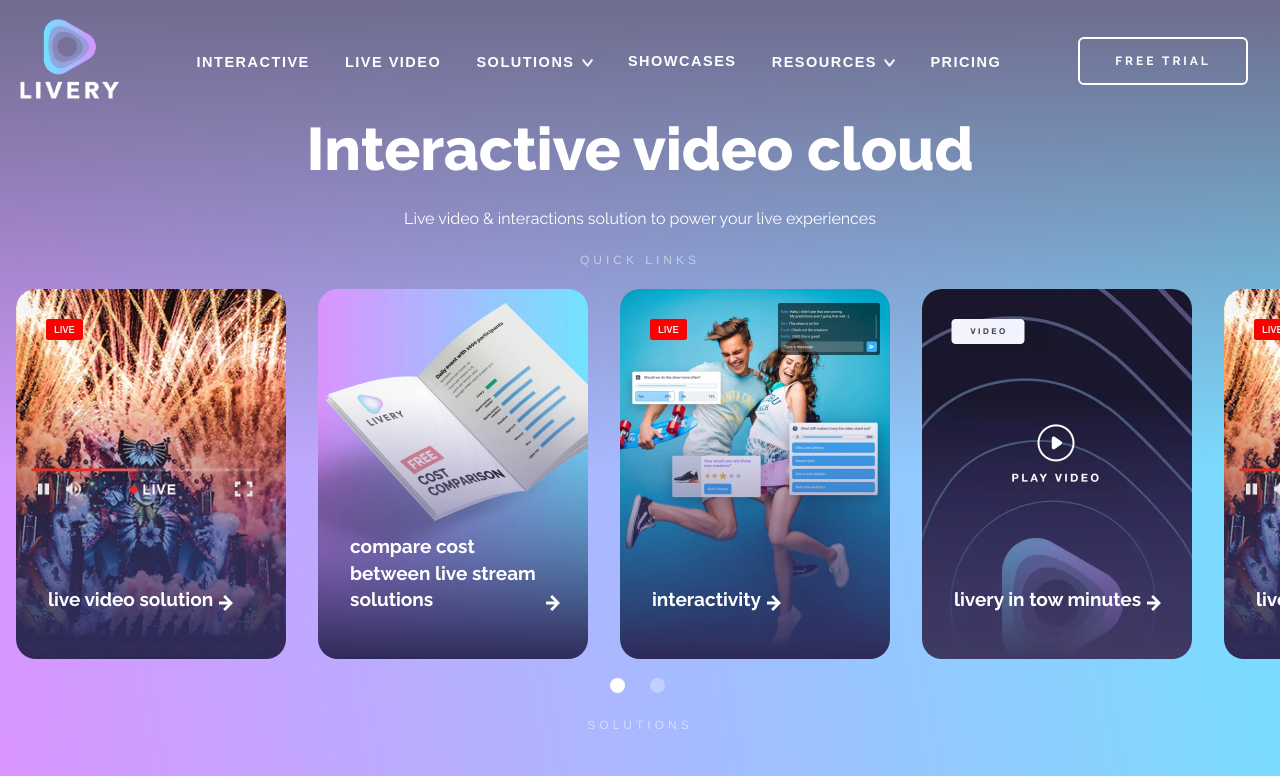
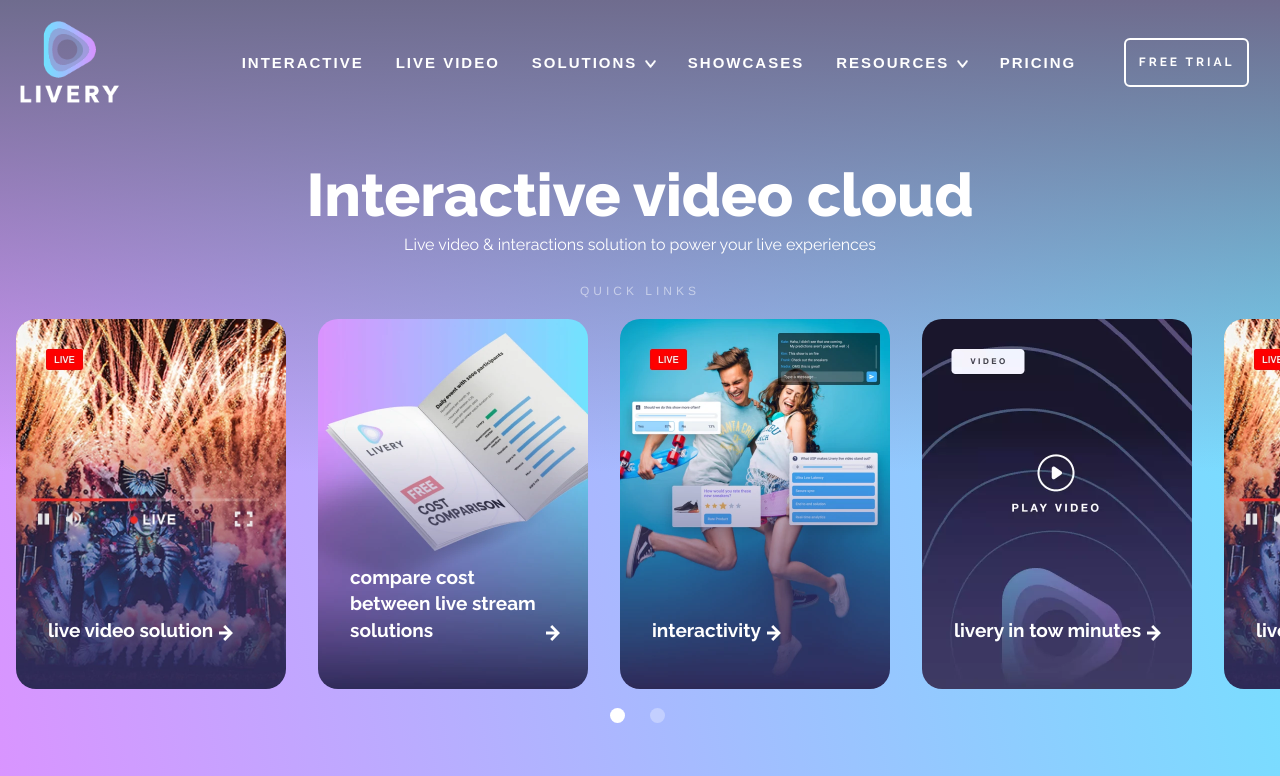
Before and after one commit to Yasser-Slaymen/livey-home-testing-live, a React (Create React App) app: page / in a window 1280 px wide. Shown: the top 776 px of the page. Built offline with nearby package versions, Linux system fonts and the light colour scheme; a web font is replaced by a local one.

Commit message:
editing first section

```diff
--- a/src/HomeStyles/atomic/ButtomHome.module.css
+++ b/src/HomeStyles/atomic/ButtomHome.module.css
@@ -6,15 +6,17 @@
     text-decoration: none;
     font-weight: bold;
     width: 170px;
-    height: 48.39px;
+    height: 49.2px;
     line-height: 1.2em;
     letter-spacing: 3px;
     color: #ffffff;
     border: 2.5px solid #ffffff;
-    margin-right: 1em;
+    /* margin-right: 1em; */
     border-radius: 0.5em;
     text-transform: uppercase;
     background-color: transparent;
+    margin-right: 31px;
+    margin-top: -4px;
   }
   .navhome_btn:hover {
     background-color: rgba(241, 245, 241, 0.4);
@@ -22,5 +24,6 @@
   }
   .Header_logo {
     max-width: 100px;
-    max-height: 81px;
+    height: 82.35px;
+    margin-left: 20px;
   }
--- a/src/HomeStyles/custom/Quiklinks.module.css
+++ b/src/HomeStyles/custom/Quiklinks.module.css
@@ -70,6 +70,11 @@
   background-color: transparent;
   border: none;
 }
+@media (min-width: 45em) {
+  .Quiklinks{
+    margin-top: -2.6em;
+  }
+}
 @media (min-width: 85em) {
   /* slide */
   .Quiklinks_SlideContainarSlide {
--- a/src/HomeStyles/custom/Resources.module.css
+++ b/src/HomeStyles/custom/Resources.module.css
@@ -13,9 +13,9 @@
 }
 .DropdownMenu_title {
   font-family: "AvenirNext", Sans-serif;
-  font-size: 14.5px;
+  font-size: 15px;
   font-weight: 600;
-  letter-spacing: 1.5px;
+  letter-spacing: 2px;
   text-align: center;
   color: #ffff;
   cursor: pointer;
--- a/src/HomeStyles/custom/ShowCases.module.css
+++ b/src/HomeStyles/custom/ShowCases.module.css
@@ -13,9 +13,9 @@
 }
 .ShowCases_LinkTitle {
   font-family: "AvenirNext", Sans-serif;
-  font-size: 14.5px;
+  font-size: 15px;
   font-weight: 600;
-  letter-spacing: 1.5px;
+  letter-spacing: 2px;
   text-align: center;
   text-decoration: none;
   color: #ffff;
--- a/src/HomeStyles/custom/Solutions.module.css
+++ b/src/HomeStyles/custom/Solutions.module.css
@@ -8,9 +8,9 @@
 
 .SolutionsMenu_title {
   font-family: "AvenirNext", Sans-serif;
-  font-size: 14.5px;
+  font-size: 15px;
   font-weight: 600;
-  letter-spacing: 1.5px;
+  letter-spacing: 2px;
   text-align: center;
   color:#ffff ;
   cursor: pointer;
--- a/src/HomeStyles/custom/VideoCloud.module.css
+++ b/src/HomeStyles/custom/VideoCloud.module.css
@@ -8,7 +8,7 @@
   font-weight: 800;
   line-height: 0.9em;
   letter-spacing: -0.24px;
-  margin-bottom: 0.5em;
+  margin-bottom: 10px;
   margin-top: 0em;
   text-align: center;
 }
--- a/src/HomeStyles/genralStyle/Headerhome.module.css
+++ b/src/HomeStyles/genralStyle/Headerhome.module.css
@@ -1,9 +1,9 @@
 .items_listeFirstHome a {
     font-family: "AvenirNext", Sans-serif;
-    font-size: 14.5px;
+    font-size: 15px;
     font-weight: 600;
     text-decoration: none;
-    letter-spacing: 1.5px;
+    letter-spacing: 2px;
     background-color: transparent;
     color: #ffff;
     text-transform: uppercase;
--- a/src/HomeStyles/genralStyle/HeroSection.module.css
+++ b/src/HomeStyles/genralStyle/HeroSection.module.css
@@ -20,7 +20,7 @@
     display: flex;
     flex-direction: column;
     justify-content: flex-start;
-    gap: 1em;
+    gap: 3.9em;
     max-width: 45em;
     height: 59rem;
     max-width: unset;
--- a/src/libhome/custom/QuicklinksSliders.tsx
+++ b/src/libhome/custom/QuicklinksSliders.tsx
@@ -57,8 +57,7 @@ export default function QuiklinksSlider() {
         className={styles.Quiklinks_SlideContainarSlide}
         responsive={responsiveSettings}
       >
-
- {dataItem.cards?.map((item) => (
+        {dataItem.cards?.map((item) => (
           <section key={item.label}>
             <a className={styles.Quiklinks_imgContainar} href={item.link}>
               <img src={item.img} alt="slideshow" />
@@ -75,7 +74,6 @@ export default function QuiklinksSlider() {
             </a>
           </section>
         ))}
-
       </Slider>
     </section>
   );
--- a/src/libhome/includes/Header.module.css
+++ b/src/libhome/includes/Header.module.css
@@ -34,17 +34,18 @@
     width: 100%;
     gap: 2em;
   }
-  .items_listeFirst a {
+/*
+  .items_listeFirstHome a {
     font-family: "AvenirNext", Sans-serif;
-    font-size: 14.5px;
+    font-size: 15px;
     font-weight: 600;
     text-decoration: none;
-    letter-spacing: 1.5px;
+    letter-spacing: 2px;
     background-color: transparent;
-    color: #18162d;
+    color: #ffff;
     text-transform: uppercase;
   }
-  .items_liste a:hover {
+  .items_listeFirstHome a:hover {
     background: linear-gradient(
       260deg,
       var(--e-global-color-b43d715) 0%,
@@ -52,8 +53,7 @@
     );
     background-clip: text;
     -webkit-text-fill-color: transparent;
-  }
-
+  } */
   .nav_btn {
     display: grid;
     place-items: center;
@@ -81,32 +81,56 @@
     display: flex;
     justify-content: space-between;
     align-items: center;
-    /* padding: 10px; */
-    padding: 10px 20px;
+    margin-top: 23px;
+    /* padding: 10px 21px; */
     height: 90px;
-    margin-top: 1em;
+    height: 82.35px;
   }
   .nav_logo {
     width: 100px;
-    height: 81px;
+    height: 82.35px;
     max-width: unset;
     max-height: unset;
   }
   .items_liste {
     display: flex;
-    justify-content: space-around;
+    flex-wrap: wrap;
+    justify-content:center;
     align-items: center;
     list-style: none;
-    max-width: 50.5em;
+    /* max-width: 50.5em; */
+    max-width: 1039px;
     width: 100%;
     gap: 2em;
+    margin-left: 4.6em;
+    margin-top: -3px;
+
   }
-  .items_listeFirst a {
+  /* .items_listeFirstHome a {
     font-family: "AvenirNext", Sans-serif;
-    font-size: 14.5px;
+    font-size: 15px;
     font-weight: 600;
     text-decoration: none;
-    letter-spacing: 1.5px;
+    letter-spacing: 2px;
+    background-color: transparent;
+    color: #ffff;
+    text-transform: uppercase;
+  }
+  .items_listeFirstHome a:hover {
+    background: linear-gradient(
+      260deg,
+      var(--e-global-color-b43d715) 0%,
+      var(--e-global-color-d7c7dc1) 100%
+    );
+    background-clip: text;
+    -webkit-text-fill-color: transparent;
+  } */
+  /* .items_listeFirst a {
+    font-family: "AvenirNext", Sans-serif;
+    font-size: 15px;
+    font-weight: 600;
+    text-decoration: none;
+    letter-spacing: 2px;
     background-color: transparent;
     color: #18162d;
     text-transform: uppercase;
@@ -119,7 +143,7 @@
     );
     background-clip: text;
     -webkit-text-fill-color: transparent;
-  }
+  } */
 
   .nav_btn {
     display: grid;
--- a/src/libhome/includes/HeaderHome.tsx
+++ b/src/libhome/includes/HeaderHome.tsx
@@ -29,7 +29,7 @@ export default function HeaderHome() {
         <ul className={styles.items_liste}>
           {dataItem.interactiveData?.map((item) => (
             <li className={stylehome.items_listeFirstHome} key={item.label}>
-              <a href={item.link}>{item.label}</a>
+              <a className={stylehome.items_listeFirstHome} href={item.link}>{item.label}</a>
             </li>
           ))}
           <li>
```
